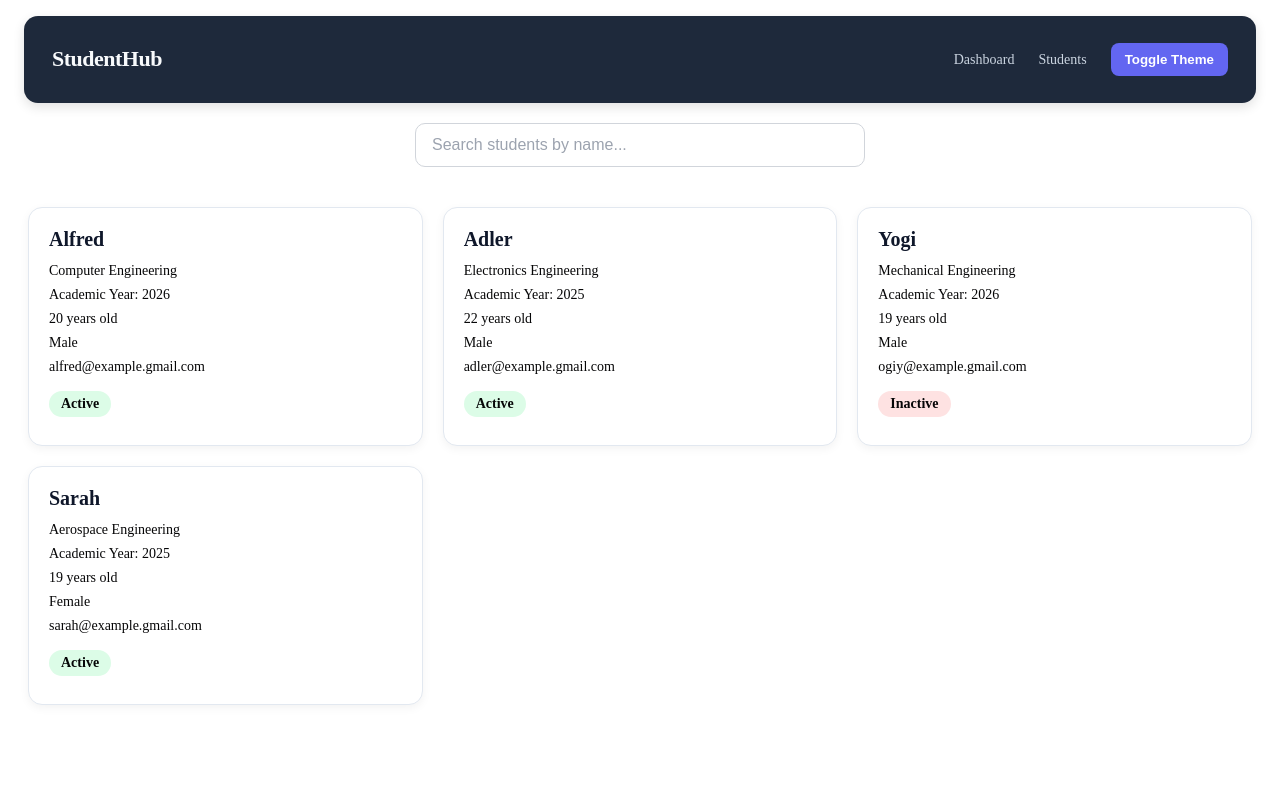
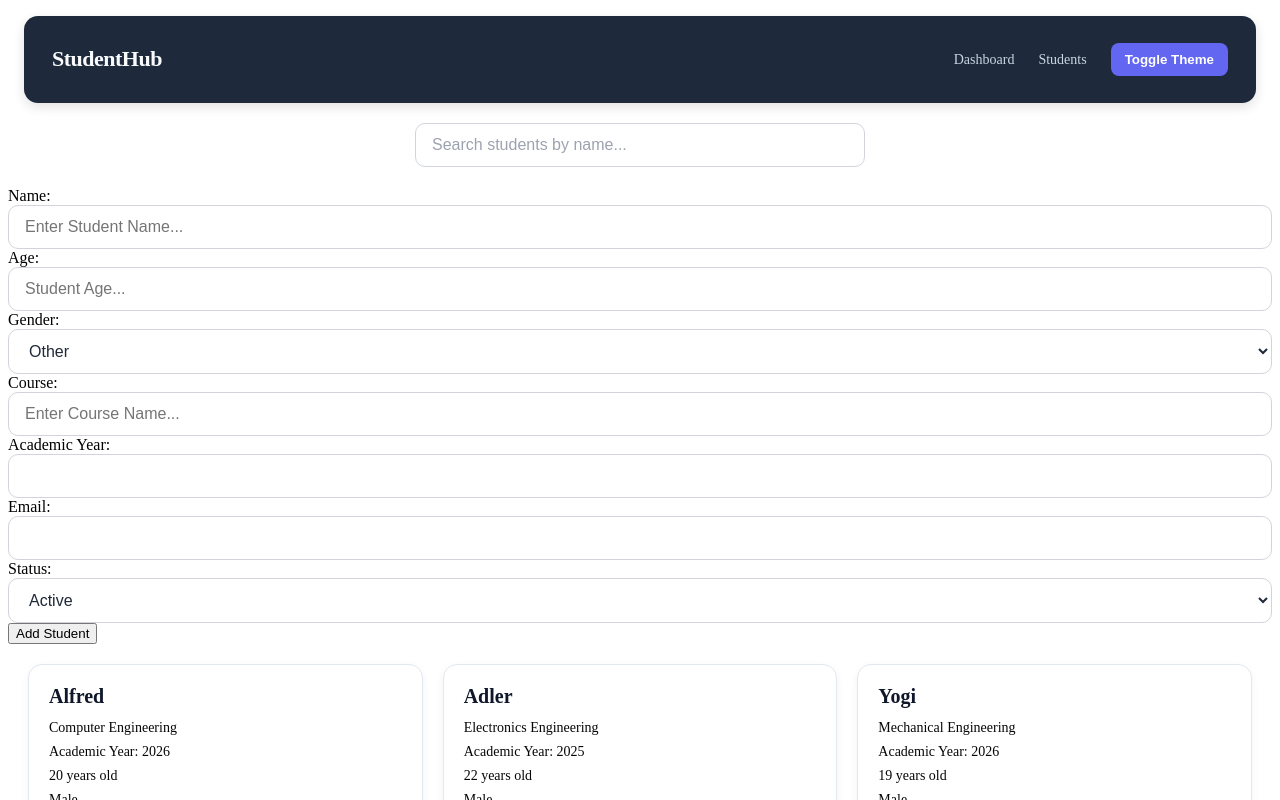
Before and after one commit to aliz-bhattarai-001/student-dashboard, a React (Vite) app: page / in a window 1280 px wide. Shown: the top 800 px of the page. Built offline with nearby package versions, Linux system fonts and the light colour scheme.

Commit message:
Added: AddStudent Form to the webpage

```diff
--- a/src/App.tsx
+++ b/src/App.tsx
@@ -3,20 +3,40 @@ import { students, navElements } from "./data/data"
 import { NavBar } from "./components/Navbar"
 import { useState } from "react";
 import { SearchBar } from "./components/SearchBar";
+import type { Student, StudentFormData } from "./types/student";
+import { AddStudentForm } from "./components/AddStudentForm";
 
 export default function App() {
 
     const [searchTerm, setSearchTerm] = useState("");
+    const [studentList, setStudentList] = useState(students);
 
-    const filteredStudents = students.filter(student =>
+    const filteredStudents = studentList.filter(student =>
         student.name.toLowerCase().includes(searchTerm.toLowerCase())
     );
+
+    const addStudentHandler = (formData: StudentFormData) => {
+        const newStudent: Student = {
+            id: crypto.randomUUID(),
+            name: formData.name,
+            age: Number(formData.age),
+            academicYear: Number(formData.academicYear),
+            course: formData.course,
+            email: formData.email,
+            gender: formData.gender,
+            status: formData.status
+        };
+
+        setStudentList(prevStudentList => [...prevStudentList, newStudent])
+
+    } // func addStudentHandler()
 
     return (
         <>
             <main>
                 <NavBar navElements={navElements} />
                 <SearchBar onSearchChange={setSearchTerm} searchTerm={searchTerm} />
+                <AddStudentForm onAddStudent={addStudentHandler} />
                 <StudentList students={filteredStudents} />
             </main>
         </>
--- /dev/null
+++ b/src/components/AddStudentForm.module.css
@@ -0,0 +1,16 @@
+.studentForm{
+
+}
+
+.formInput {
+    width: 100%;
+    box-sizing: border-box;
+    padding: 12px 16px;
+    border: 1px solid #d1d5db;
+    border-radius: 10px;
+    background-color: #ffffff;
+    color: #1f2937;
+    font-size: 16px;
+    outline: none;
+    transition: background-color 0.2s ease, box-shadow 0.2s ease;
+}
--- /dev/null
+++ b/src/components/AddStudentForm.tsx
@@ -0,0 +1,146 @@
+import { useState } from "react";
+import type { AddStudentFormProps, StudentFormData } from "../types/student"
+import styles from "./AddStudentForm.module.css"
+import type { SubmitEvent } from "react";
+
+export function AddStudentForm({ onAddStudent }: AddStudentFormProps) {
+    const [formData, setFormData] = useState<StudentFormData>({
+        name: "",
+        age: "",
+        academicYear: "",
+        course: "",
+        email: "",
+        gender: "Other",
+        status: "Active"
+    });
+
+    const handleSubmit = (ev: SubmitEvent<HTMLFormElement>) => {
+        ev.preventDefault();
+        onAddStudent(formData);
+
+        setFormData({
+            name: "",
+            age: "",
+            academicYear: "",
+            course: "",
+            email: "",
+            gender: "Other",
+            status: "Active"
+        });
+    }
+
+
+    return (
+        <>
+            <section className={styles.studentForm}>
+                <form
+                    onSubmit={handleSubmit}
+                >
+                    <label htmlFor="name">Name: </label>
+                    <input
+                        required
+                        id="name"
+                        className={styles.formInput}
+                        type="text"
+                        placeholder="Enter Student Name..."
+                        value={formData.name}
+                        onChange={(ev) => { setFormData({ ...formData, name: ev.target.value }) }}
+                    ></input>
+
+                    <label htmlFor="age">Age: </label>
+                    <input
+                        required
+                        id="age"
+
+                        min="15"
+                        className={styles.formInput}
+                        type="number"
+                        placeholder="Student Age..."
+                        value={formData.age}
+                        onChange={(ev) => { setFormData({ ...formData, age: ev.target.value }) }}
+                    ></input>
+
+
+                    <label htmlFor="gender">Gender:</label>
+                    <select
+                        required
+                        id="gender"
+                        className={styles.formInput}
+                        value={formData.gender}
+                        onChange={(ev) => {
+                            setFormData({ ...formData, gender: ev.target.value as StudentFormData["gender"] });
+                        }}
+                    >
+                        <option value="Male">Male</option>
+                        <option value="Female">Female</option>
+                        <option value="Other">Other</option>
+                    </select>
+
+                    <label htmlFor="course">Course: </label>
+                    <input
+                        required
+                        id="course"
+                        className={styles.formInput}
+                        type="text"
+                        placeholder="Enter Course Name..."
+                        value={formData.course}
+                        onChange={(ev) => { setFormData({ ...formData, course: ev.target.value }) }}
+                    ></input>
+
+                    <label htmlFor="academicYear">Academic Year:</label>
+                    <input
+                        required
+                        id="academicYear"
+                        className={styles.formInput}
+                        type="number"
+                        min="1"
+                        value={formData.academicYear}
+                        onChange={(ev) => {
+                            setFormData({
+                                ...formData,
+                                academicYear: ev.target.value
+                            });
+                        }}
+                    />
+
+                    <label htmlFor="email">Email:</label>
+                    <input
+                        id="email"
+                        className={styles.formInput}
+                        type="email"
+                        value={formData.email}
+                        onChange={(ev) => {
+                            setFormData({
+                                ...formData,
+                                email: ev.target.value
+                            });
+                        }}
+                    />
+
+
+                    <label htmlFor="status">Status:</label>
+                    <select
+                        required
+                        id="status"
+                        className={styles.formInput}
+                        value={formData.status}
+                        onChange={(ev) => {
+                            setFormData({
+                                ...formData,
+                                status: ev.target.value as StudentFormData["status"]
+                            });
+                        }}
+                    >
+                        <option value="Active">Active</option>
+                        <option value="Inactive">Inactive</option>
+                    </select>
+
+
+
+                    <button type="submit">Add Student</button>
+                </form>
+            </section>
+
+        </>
+    ) // return AddStudentForm
+} // func AddStudentForm() : ReactNode
--- a/src/components/StudentCard.module.css
+++ b/src/components/StudentCard.module.css
@@ -12,7 +12,7 @@
 }
 
 .studentCard:hover {
-    transform: translateY(-16px);
+    transform: translateY(-14px);
     /* translates y to -16px (16px up) on hover */
     box-shadow: 0 8px 20px rgba(0, 0, 0, 0.3);
 }
--- a/src/components/StudentList.module.css
+++ b/src/components/StudentList.module.css
@@ -1,4 +1,3 @@
-
 .studentList {
     display: grid;
     grid-template-columns: repeat(3, minmax(0, 1fr));
@@ -18,3 +17,12 @@
         grid-template-columns: minmax(0, 1fr);
     }
 }
+
+.emptyState {
+    grid-column: 1 / -1;
+    /* start at grid line one until (-1) or the end grid line. */
+    text-align: center;
+    padding: 40px 20px;
+    color: #64748b;
+    font-size: 16px;
+}
--- a/src/components/StudentList.tsx
+++ b/src/components/StudentList.tsx
@@ -5,12 +5,13 @@ import styles from "./StudentList.module.css";
 export function StudentList({ students }: StudentListProps) {
     return (
         <section className={styles.studentList}>
-            {students.map(each => (
-                <StudentCard
-                    key={each.id}
-                    student={each}
-                />
-            ))}
+            {students.length > 0 ? (
+                students.map(each => (
+                    <StudentCard key={each.id} student={each} />
+                ))
+            ) : (
+                <p className={styles.emptyState}>Sorry, No students found.</p>
+            )}
         </section>
     );
 } // <StudentList /> React Comp
```
Also changed, not shown: src/types/student.ts (+15 -1 lines).
